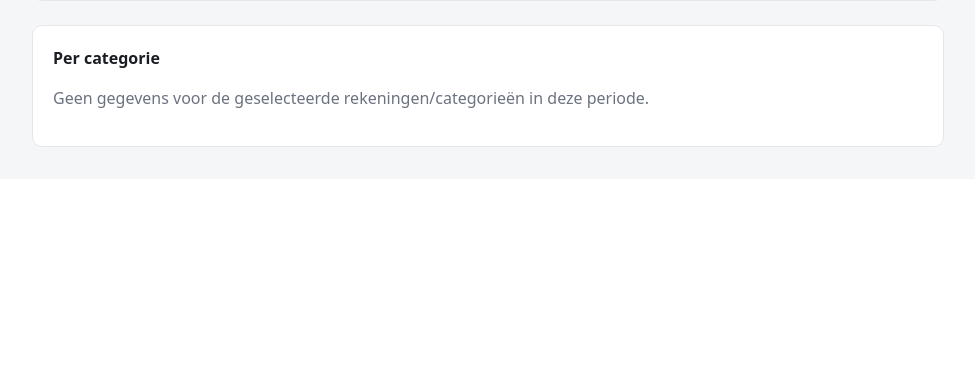
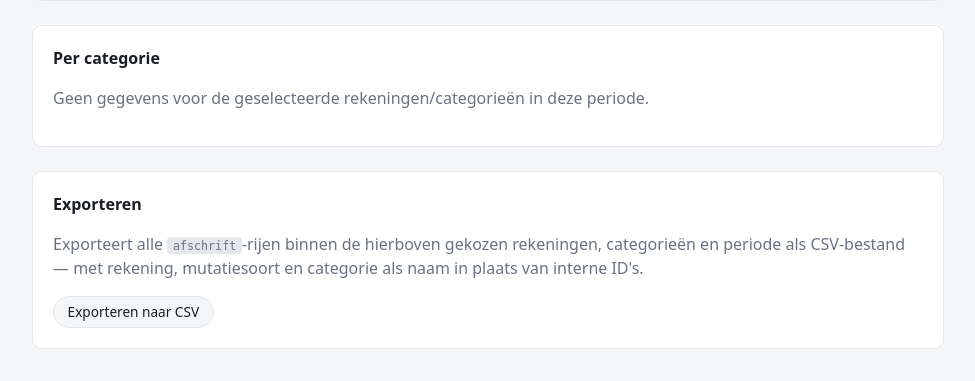
Before and after one commit to teigie/boekhouding_appv2, a FastAPI app: page / in a window 1280 px wide. Shown: the part 1363-1744 px from the top of the page, without its empty margins (152-1127 px from the left). Before the commit the page ends 1510 px from the top, so only its background shows below. Run offline with FastAPI, Linux system fonts and the light colour scheme; the visitor is signed in with stand-in values (Sample User, id 1); data that the repository does not hold is empty; parts of the project's set-up code (start-up, migrations or seed data) failed here and were passed over.

Commit message:
export functie toegevoegd voor de database

```diff
--- a/app/routes/dashboard.py
+++ b/app/routes/dashboard.py
@@ -21,13 +21,25 @@ totals were summed from — a separate, unaggregated query
 through the exact same Rekening/categorie selection filtering as the
 totals themselves, so what's shown underneath always matches what's
 added up above it.
+
+"Exporteren naar CSV" (below the "Per categorie" table) downloads the
+same selection as a standalone CSV — every afschrift column for exactly
+the Rekeningen/categorieën/period currently chosen, with foreign keys
+(Rekening, Mutatiesoort, categorie) resolved to their names rather than
+left as IDs, since the file is meant to be read outside the app. ';'
+field delimiter with Dutch-formatted (comma-decimal) amounts — the
+standard Dutch/Excel-NL CSV pairing (app/formatting.py::format_amount_nl).
+See export_csv below and sql/queries/afschrift/export_for_user.sql.
 """
+import csv
+import io
 import json
 from datetime import date
 from typing import List, Optional
+from urllib.parse import urlencode
 
 from fastapi import APIRouter, Query, Request
-from fastapi.responses import RedirectResponse
+from fastapi.responses import RedirectResponse, Response
 
 from app.config import SQL_DIR
 from app.dashboard_chart import (
@@ -41,6 +53,7 @@ from app.dashboard_chart import (
     parse_month,
 )
 from app.db import get_connection
+from app.formatting import format_amount_nl
 from app.session import require_login
 from app.templating import templates
 
@@ -48,6 +61,7 @@ router = APIRouter()
 
 _MONTHLY_TOTALS_SQL = (SQL_DIR / "queries" / "afschrift" / "monthly_totals_for_user.sql").read_text(encoding="utf-8")
 _LIST_AFSCHRIFT_SQL = (SQL_DIR / "queries" / "afschrift" / "list_for_user.sql").read_text(encoding="utf-8")
+_EXPORT_AFSCHRIFT_SQL = (SQL_DIR / "queries" / "afschrift" / "export_for_user.sql").read_text(encoding="utf-8")
 _DATE_BOUNDS_SQL = (SQL_DIR / "queries" / "afschrift" / "date_bounds_for_user.sql").read_text(encoding="utf-8")
 _LIST_REKENINGEN_SQL = (SQL_DIR / "queries" / "rekeningen" / "list_for_user.sql").read_text(encoding="utf-8")
 _LIST_CATEGORIES_SQL = (SQL_DIR / "queries" / "categorieen" / "list_for_user.sql").read_text(encoding="utf-8")
@@ -66,6 +80,47 @@ def _default_month_range(today: date) -> tuple[date, date]:
     """Last 6 months (incl. the current one) — a single month default
     would make the linegraph a single dot, which defeats its purpose."""
     return add_months(today.replace(day=1), -5), today.replace(day=1)
+
+
+def _resolve_month_range(today: date, start_month: Optional[str], end_month: Optional[str]) -> tuple[date, date]:
+    """Shared by home() and export_csv(): turns the raw start_month/
+    end_month query params into an ordered (start, end) pair of
+    first-of-month dates, falling back to the default 6-month window for
+    a missing/invalid value on either side."""
+    default_start, default_end = _default_month_range(today)
+    range_start = parse_month(start_month, default_start)
+    range_end = parse_month(end_month, default_end)
+    if range_end < range_start:
+        range_start, range_end = range_end, range_start
+    return range_start, range_end
+
+
+def _resolve_selected_ids(rekeningen, categorieen, rekening_ids, cat_ids, filtered: Optional[str]) -> tuple[set, set]:
+    """Shared by home() and export_csv(): turns the raw rekening_ids/
+    cat_ids query params into concrete selected-ID sets, defaulting to
+    "everything" only on a fresh, unfiltered request — see the "hidden
+    filtered=1 marker" note on home() below."""
+    all_rekening_ids = {str(r["ID"]) for r in rekeningen}
+    all_cat_ids = {_NONE_CAT_KEY} | {str(c["ID"]) for c in categorieen}
+    is_filtered = filtered is not None
+    selected_rekening_ids = set(rekening_ids) if is_filtered else set(all_rekening_ids)
+    selected_cat_ids = set(cat_ids) if is_filtered else set(all_cat_ids)
+    return selected_rekening_ids, selected_cat_ids
+
+
+def _export_url(range_start: date, range_end: date, selected_rekening_ids, selected_cat_ids) -> str:
+    """Builds the "Exporteren naar CSV" link's URL from the current
+    request's already-resolved period/selection, so the export always
+    matches exactly what's shown on the page it's linked from — never a
+    separately-chosen export filter."""
+    params = [
+        ("start_month", f"{range_start.year:04d}-{range_start.month:02d}"),
+        ("end_month", f"{range_end.year:04d}-{range_end.month:02d}"),
+        ("filtered", "1"),
+    ]
+    params += [("rekening_ids", v) for v in sorted(selected_rekening_ids)]
+    params += [("cat_ids", v) for v in sorted(selected_cat_ids)]
+    return "/export?" + urlencode(params)
 
 
 def _build_presets(today: date, data_bounds: tuple[Optional[str], Optional[str]]) -> list[dict]:
@@ -112,11 +167,7 @@ def home(
         bounds = conn.execute(_DATE_BOUNDS_SQL, {"user_id": user["id"]}).fetchone()
 
         today = date.today()
-        default_start, default_end = _default_month_range(today)
-        range_start = parse_month(start_month, default_start)
-        range_end = parse_month(end_month, default_end)
-        if range_end < range_start:
-            range_start, range_end = range_end, range_start
+        range_start, range_end = _resolve_month_range(today, start_month, end_month)
 
         range_params = {
             "user_id": user["id"],
@@ -128,16 +179,13 @@ def home(
     finally:
         conn.close()
 
-    all_rekening_ids = {str(r["ID"]) for r in rekeningen}
-    all_cat_ids = {_NONE_CAT_KEY} | {str(c["ID"]) for c in categorieen}
-
     # Distinguishes "form actually submitted" (even with everything
     # unchecked — that's a legitimate all-zero view) from "fresh page
     # load, no filter chosen yet" (defaults to everything selected).
-    is_filtered = filtered is not None
-    selected_rekening_ids = set(rekening_ids) if is_filtered else set(all_rekening_ids)
-    selected_cat_ids = set(cat_ids) if is_filtered else set(all_cat_ids)
-    selected_graph_lines = set(graph_lines) if is_filtered else set(_DEFAULT_GRAPH_LINES)
+    selected_rekening_ids, selected_cat_ids = _resolve_selected_ids(
+        rekeningen, categorieen, rekening_ids, cat_ids, filtered
+    )
+    selected_graph_lines = set(graph_lines) if filtered is not None else set(_DEFAULT_GRAPH_LINES)
 
     filtered_rows = [
         r for r in rows
@@ -224,5 +272,82 @@ def home(
             "chart": chart,
             "months_json": json.dumps(months),
             "presets": _build_presets(today, (bounds["min_datum"], bounds["max_datum"]) if bounds else (None, None)),
+            "export_url": _export_url(range_start, range_end, selected_rekening_ids, selected_cat_ids),
         },
     )
+
+
+_EXPORT_HEADER = [
+    "Datum", "Naam", "Rekening", "Tegenrekening", "Code", "Af_bij", "Bedrag_eur",
+    "Mutatiesoort", "Mededeling", "Saldo_na_mutatie", "Tag", "Categorie",
+]
+
+
+@router.get("/export")
+def export_csv(
+    request: Request,
+    start_month: Optional[str] = None,
+    end_month: Optional[str] = None,
+    rekening_ids: List[str] = Query(default_factory=list),
+    cat_ids: List[str] = Query(default_factory=list),
+    filtered: Optional[str] = None,
+):
+    """Downloads exactly the current dashboard selection (Rekeningen,
+    categorieën, period — same query params as home(), built into the
+    "Exporteren naar CSV" link by _export_url) as a standalone CSV. Every
+    foreign key is resolved to its name in SQL itself
+    (sql/queries/afschrift/export_for_user.sql) rather than left as an
+    ID, since the file is meant to be read outside the app. Hit directly
+    without params (rather than via that link), it falls back to the
+    same "everything selected, last 6 months" default as a fresh
+    dashboard load.
+
+    ';'-delimited with Dutch-formatted (comma-decimal) amounts, the
+    standard Dutch/Excel-NL CSV convention — paired on purpose, since a
+    Dutch spreadsheet's locale reads ',' as the decimal separator and
+    therefore expects ';' as the field delimiter, not ','.
+    """
+    user = require_login(request)
+    if isinstance(user, RedirectResponse):
+        return user
+
+    conn = get_connection()
+    try:
+        rekeningen = conn.execute(_LIST_REKENINGEN_SQL, {"user_id": user["id"]}).fetchall()
+        categorieen = conn.execute(_LIST_CATEGORIES_SQL, {"user_id": user["id"]}).fetchall()
+
+        range_start, range_end = _resolve_month_range(date.today(), start_month, end_month)
+        selected_rekening_ids, selected_cat_ids = _resolve_selected_ids(
+            rekeningen, categorieen, rekening_ids, cat_ids, filtered
+        )
+
+        rows = conn.execute(
+            _EXPORT_AFSCHRIFT_SQL,
+            {"user_id": user["id"], "start": range_start.isoformat(), "end": month_end(range_end).isoformat()},
+        ).fetchall()
+    finally:
+        conn.close()
+
+    export_rows = [
+        r for r in rows
+        if str(r["rekening_id"]) in selected_rekening_ids and _cat_key(r["cat_id"]) in selected_cat_ids
+    ]
+
+    buffer = io.StringIO()
+    writer = csv.writer(buffer, delimiter=";")
+    writer.writerow(_EXPORT_HEADER)
+    for r in export_rows:
+        writer.writerow([
+            r["Datum"], r["Naam"], r["rekening_name"], r["Tegenrekening"], r["Code"], r["Af_bij"],
+            format_amount_nl(r["Bedrag_eur"]), r["mutatiesoort_name"], r["Mededeling"],
+            format_amount_nl(r["Saldo_na_mutatie"]), r["Tag"], r["category"],
+        ])
+
+    start_key = f"{range_start.year:04d}-{range_start.month:02d}"
+    end_key = f"{range_end.year:04d}-{range_end.month:02d}"
+    filename = f"afschrift_{start_key}_tot_{end_key}.csv"
+    return Response(
+        content=buffer.getvalue(),
+        media_type="text/csv",
+        headers={"Content-Disposition": f'attachment; filename="{filename}"'},
+    )
--- a/app/templates/index.html
+++ b/app/templates/index.html
@@ -198,6 +198,17 @@
       <p class="muted">Geen gegevens voor de geselecteerde rekeningen/categorieën in deze periode.</p>
     {% endif %}
   </section>
+
+  <section class="card" style="margin-top: 1.5rem;">
+    <h2>Exporteren</h2>
+    <p class="muted">
+      Exporteert alle <code>afschrift</code>-rijen binnen de hierboven
+      gekozen rekeningen, categorieën en periode als CSV-bestand — met
+      rekening, mutatiesoort en categorie als naam in plaats van interne
+      ID's.
+    </p>
+    <a href="{{ export_url }}" class="chip">Exporteren naar CSV</a>
+  </section>
 {% endblock %}
 {% block scripts %}
   <script src="/static/js/dashboard.js" defer></script>
--- /dev/null
+++ b/sql/queries/afschrift/export_for_user.sql
@@ -0,0 +1,44 @@
+-- Every individual afschrift row for a user's own Rekeningen within a
+-- date range, with every foreign key resolved to its human-readable name
+-- rather than left as an ID — feeds the dashboard's CSV export
+-- (app/routes/dashboard.py::export_csv). Unlike list_for_user.sql (which
+-- only carries the columns the "Per categorie" detail view needs to
+-- display), this selects every afschrift column, since an exported CSV
+-- is meant to stand on its own outside the app, not just supplement a
+-- total already shown on screen.
+--
+-- rekening_id/cat_id are still included alongside their resolved names
+-- so the caller can apply the same Rekening/categorie selection filtering
+-- (in Python, see sql/queries/README.md) as the rest of the dashboard —
+-- an export always matches exactly what's currently selected, never the
+-- user's full ledger regardless of filters.
+--
+-- Same user/date-range scoping as monthly_totals_for_user.sql /
+-- list_for_user.sql. Mutatiesoort is joined directly (not via
+-- mutatiesoort_mapping, which only maps a bank's raw import label to a
+-- Mutatiesoort_ID) since afschrift already stores the resolved ID.
+--
+-- Params: :user_id, :start, :end
+
+SELECT
+    a.Datum,
+    a.Naam,
+    a.Rekening_ID AS rekening_id,
+    r.name AS rekening_name,
+    a.Tegenrekening,
+    a.Code,
+    a.Af_bij,
+    a.Bedrag_eur,
+    m.Name AS mutatiesoort_name,
+    a.Mededeling,
+    a.Saldo_na_mutatie,
+    a.Tag,
+    a.Afschrift_cat_ID AS cat_id,
+    COALESCE(c.Name, 'Zonder categorie') AS category
+FROM afschrift a
+JOIN Rekening r ON r.ID = a.Rekening_ID
+JOIN mutatiesoort m ON m.ID = a.Mutatiesoort_ID
+LEFT JOIN afschrift_categorien c ON c.ID = a.Afschrift_cat_ID
+WHERE r.user_ID = :user_id
+  AND a.Datum BETWEEN :start AND :end
+ORDER BY a.Datum, a.ID;
```
Also changed, not shown: app/formatting.py (+17 -0 lines), docs/ARCHITECTURE.md (+17 -0 lines), CHANGELOG.md, sql/queries/README.md.
